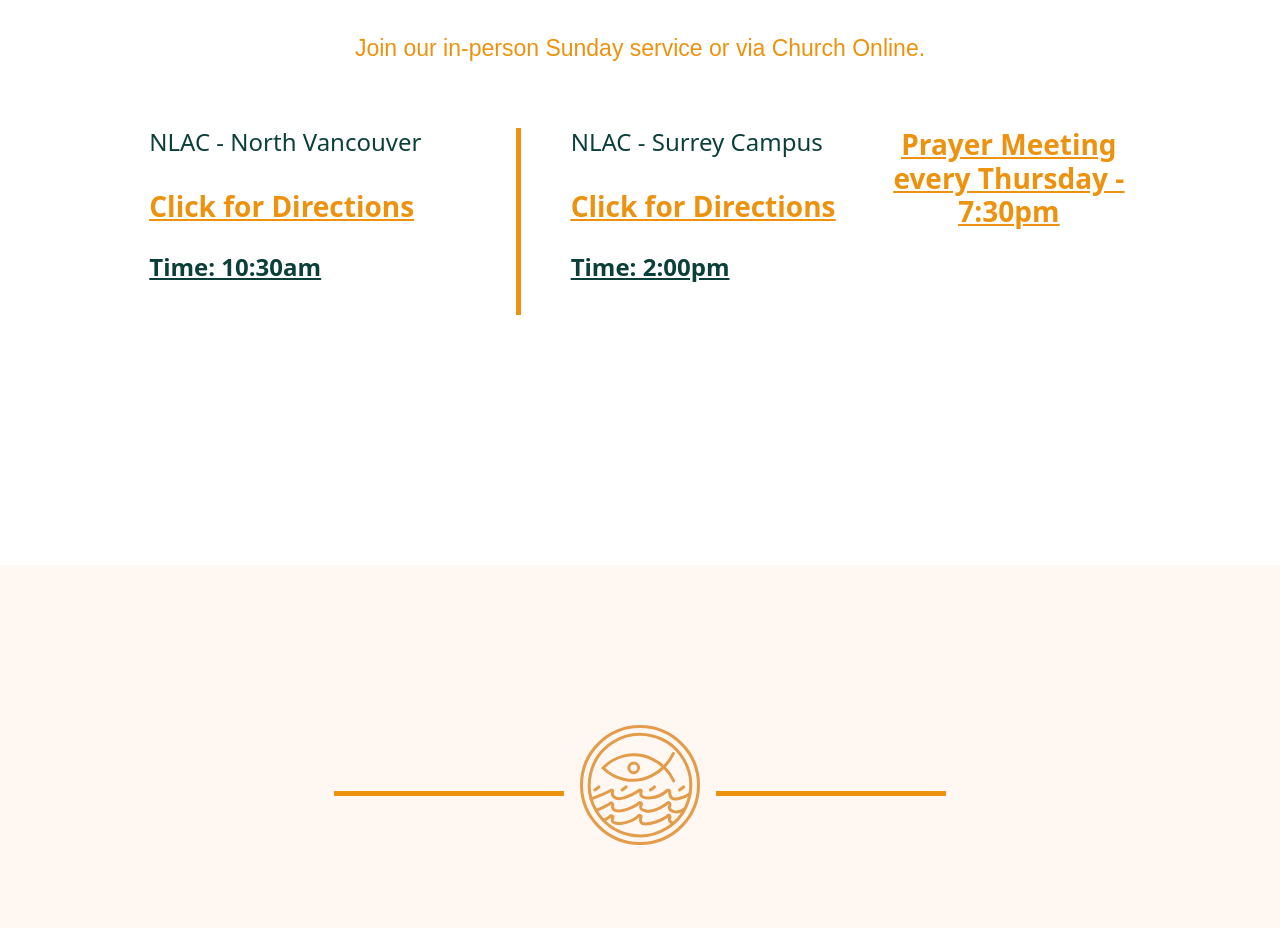
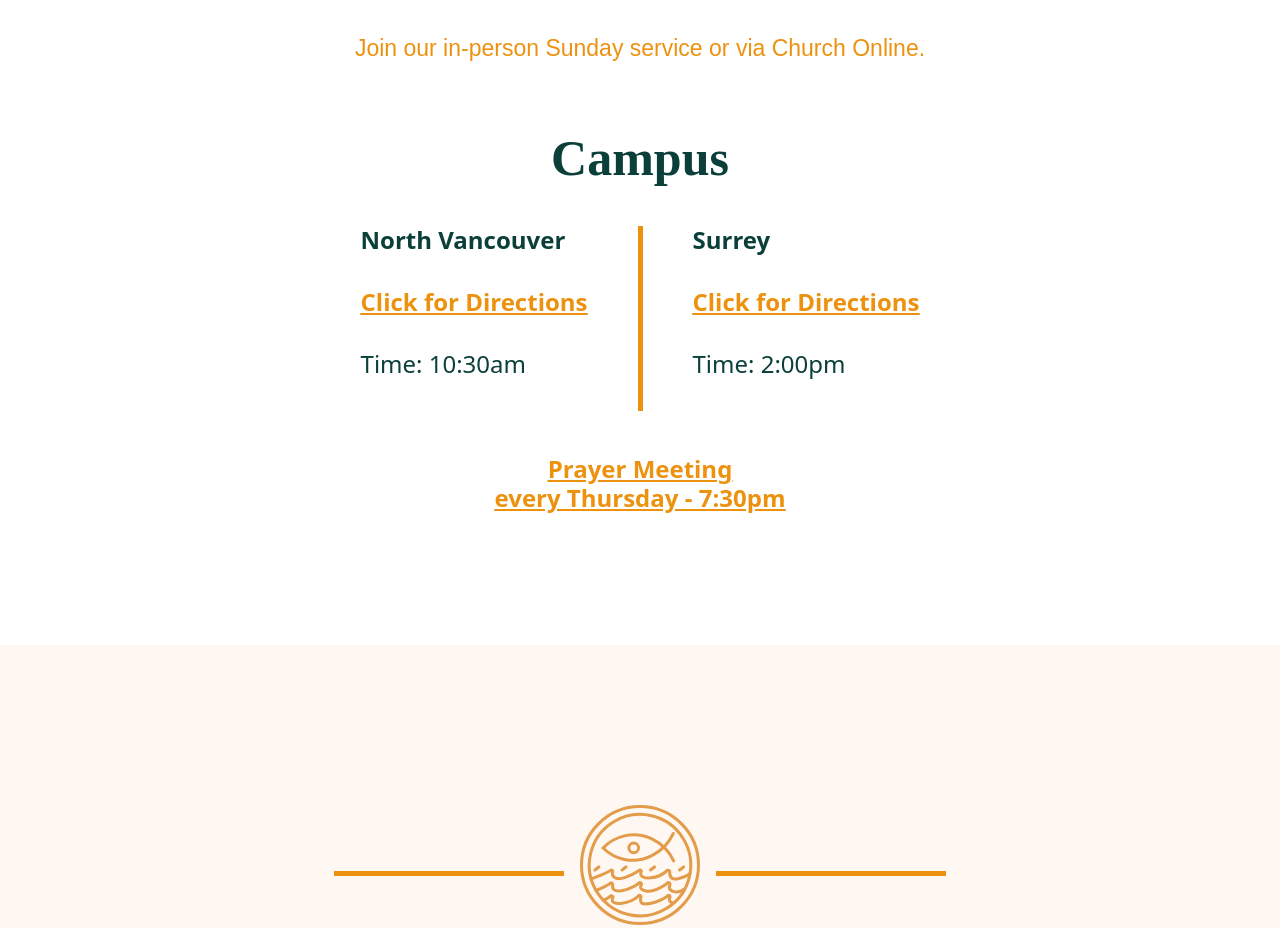
Before and after one commit to hasonnn/nlac, a React (Create React App) app: page / in a window 1280 px wide. Shown: the part 1500-2428 px from the top of the page. Built offline with nearby package versions, Linux system fonts and the light colour scheme.

Commit message:
Schedule update

```diff
--- a/src/Components/Home/Schedule/Schedule.css
+++ b/src/Components/Home/Schedule/Schedule.css
@@ -1,6 +1,6 @@
 #schedule-bg {
     background-color: rgb(255,255,255);
-    height: 920px;
+    height: 1000px;
     color: rgb(11,64,58);
 }
 
@@ -29,6 +29,13 @@
     font-size: 23px;
     padding-bottom: 50px;
     color: rgb(236,146,15);
+}
+
+.schedule-campus {
+    font-family: 'Playfair Display', serif;
+    font-weight: bold;
+    font-size: 50px;
+    padding-bottom: 30px;
 }
 
 .schedule-info {
--- a/src/Components/Home/Schedule/Schedule.js
+++ b/src/Components/Home/Schedule/Schedule.js
@@ -11,20 +11,22 @@ const Schedule = () => {
                     <img id="schedule-logo" src={schedule} alt="schedule logo" />
                     <h1 className="schedule-heading">Church Schedule</h1>
                     <p className="schedule-subheading">Join our in-person Sunday service or via Church Online.</p>
+                    <h3 className="schedule-campus">Campus</h3>
                     <div className="schedule-info">
                         <div className="schedule-location">
-                            <h4>NLAC - North Vancouver</h4>
-                            <h3 className="bold"><a href="https://www.google.ca/maps/place/Memorial+Community+Recreation+Centre/@49.3299109,-123.0716137,17z/data=!3m1!4b1!4m6!3m5!1s0x548670142c949f21:0xc1793700afd5d4a5!8m2!3d49.3299109!4d-123.069425!16s%2Fg%2F11b6j4dcp1" target="_blank" rel="noopener noreferrer"><u>Click for Directions</u></a></h3><br/>
-                            <h4 className="bold"><u>Time: 10:30am</u></h4>
+                            <h4><b>North Vancouver</b></h4>
+                            <h4 className="bold"><a href="https://www.google.ca/maps/place/Memorial+Community+Recreation+Centre/@49.3299109,-123.0716137,17z/data=!3m1!4b1!4m6!3m5!1s0x548670142c949f21:0xc1793700afd5d4a5!8m2!3d49.3299109!4d-123.069425!16s%2Fg%2F11b6j4dcp1" target="_blank" rel="noopener noreferrer"><u>Click for Directions</u></a></h4>
+                            <h4>Time: 10:30am</h4>
                         </div>
                         <div data-aos="fade-up" className="vertical-line"></div>
                         <div className="schedule-time">
-                            <h4>NLAC - Surrey Campus</h4>
-                            <h3 className="bold"><a href="https://goo.gl/maps/5DkgPNv4XbPZ9W4X9" target="_blank" rel="noopener noreferrer"><u>Click for Directions</u></a></h3><br/>
-                            <h4 className="bold"><u>Time: 2:00pm</u></h4>
+                            <h4><b>Surrey</b></h4>
+                            <h4 className="bold"><a href="https://goo.gl/maps/5DkgPNv4XbPZ9W4X9" target="_blank" rel="noopener noreferrer"><u>Click for Directions</u></a></h4>
+                            <h4>Time: 2:00pm</h4>
                         </div>
-                        <h3 className="bold"><a href="/ministry/prayer"><u>Prayer Meeting<br/>every Thursday - 7:30pm</u></a></h3>
                     </div>
+                    <br/><br/><br/>
+                    <h4 className="bold"><a href="/ministry/prayer"><u>Prayer Meeting<br/>every Thursday - 7:30pm</u></a></h4>
                 </div>
             </div>
         </>
```
